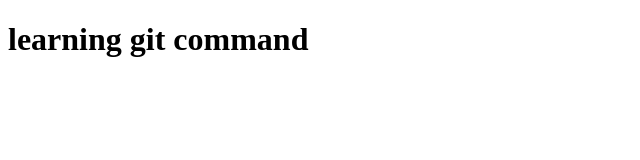
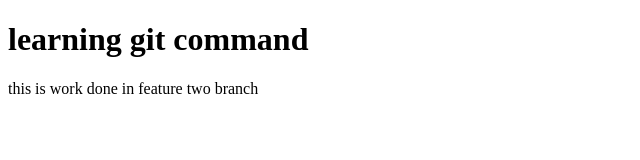
Before and after one commit to harsh-banna/another_folder, a plain HTML site: page index.html in a window 1280 px wide. Shown: the whole page, without its empty margins (0-640 px from the left). Drawn offline with Linux system fonts and the light colour scheme.

Commit message:
added paragraph

```diff
--- a/index.html
+++ b/index.html
@@ -7,5 +7,7 @@
 </head>
 <body>
     <h1>learning git command</h1>
+    <p>this is work done in feature two branch
+    </p>
 </body>
 </html>
```
